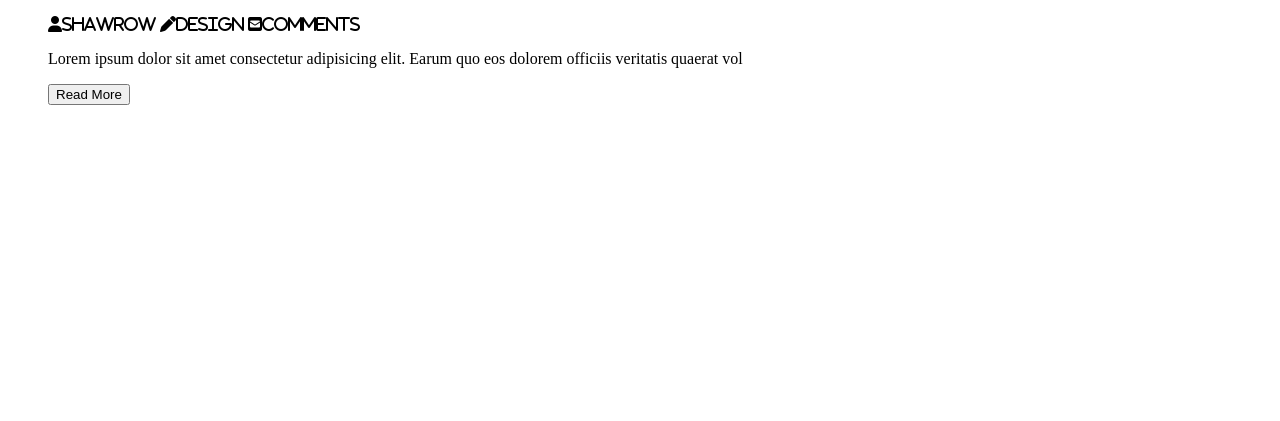
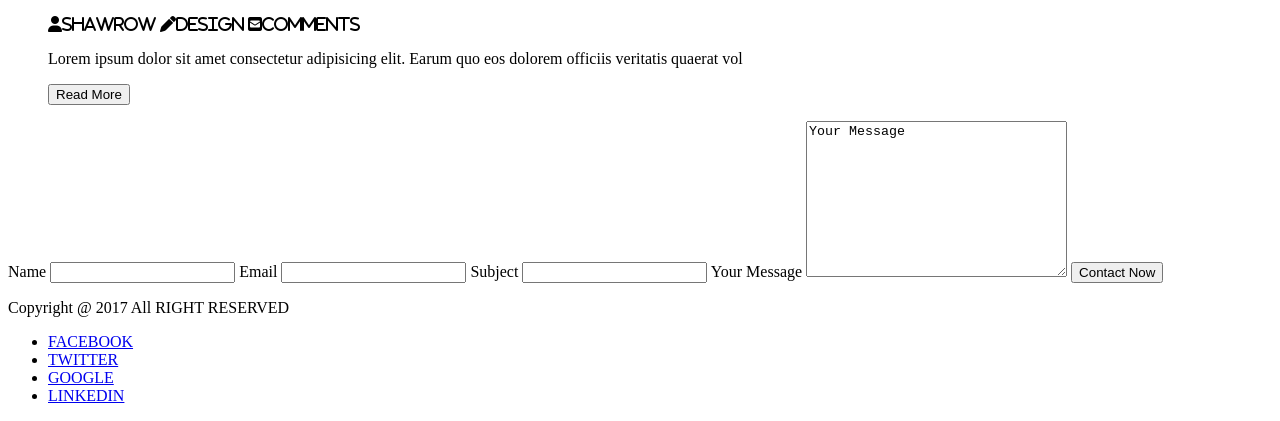
Before and after one commit to CedricNtwari/poco-Cedric, a plain HTML site: page week2/Day2/exercise2.html in a window 1280 px wide. Shown: the part 2779-3200 px from the top of the page. Before the commit the page ends 2900 px from the top, so only its background shows below. Drawn offline with Linux system fonts and the light colour scheme.

Commit message:
added section contact and footer

```diff
--- a/week2/Day2/exercise2.html
+++ b/week2/Day2/exercise2.html
@@ -226,8 +226,37 @@
                     <input type="button" value="Read More">
                   </li>
                 </ul>
+            </section>
 
-            </section>
+                <!--section contact-->
+            <form action="/" method="POST">
+            <label for="name">Name</label>
+            <input type="text" name="name" id="name">
+
+            <label for="email">Email</label>
+            <input type="text" name="email" id="email">
+
+            <label for="subject">Subject</label>
+            <input type="text" name="subject" id="subject">
+
+            <label for="msg"> Your Message</label>
+            <textarea name="msg" id="msg" cols="30" rows="10">Your Message</textarea>
+
+            <input type="button" value="Contact Now">
+            </form>
   </main>
+                     <!--end main-->
+                      <!--start footer-->
+    <footer>
+    <p>Copyright @ 2017 All RIGHT RESERVED</p>
+      <nav>
+        <ul>
+          <li><a href="#">FACEBOOK</a></li>
+          <li><a href="#">TWITTER</a></li>
+          <li><a href="#">GOOGLE</a></li>
+          <li><a href="#">LINKEDIN</a></li>
+        </ul>
+      </nav>
+    </footer>
   </body>
 </html>
```
